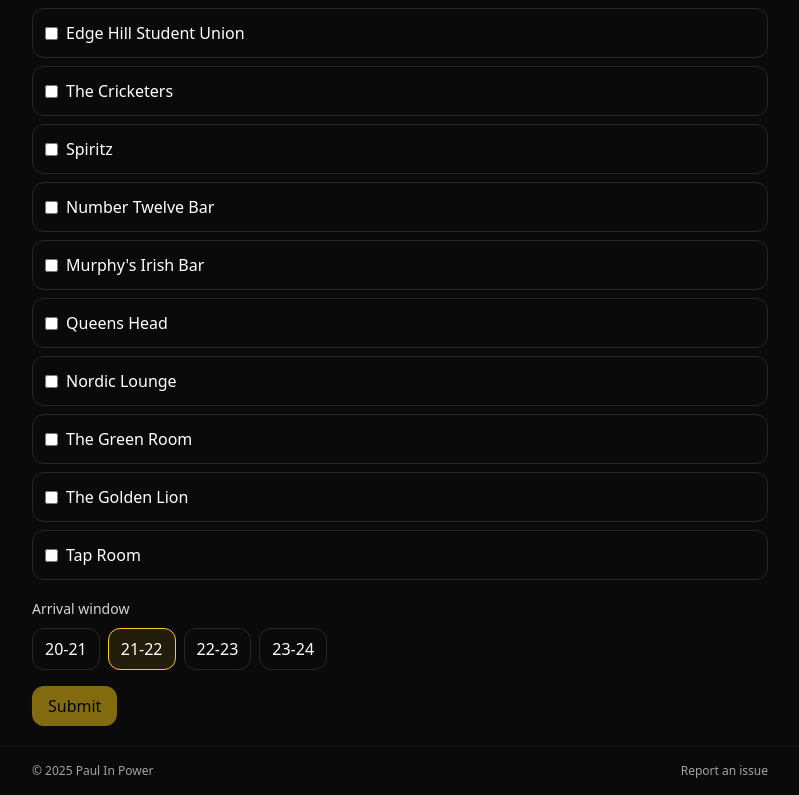
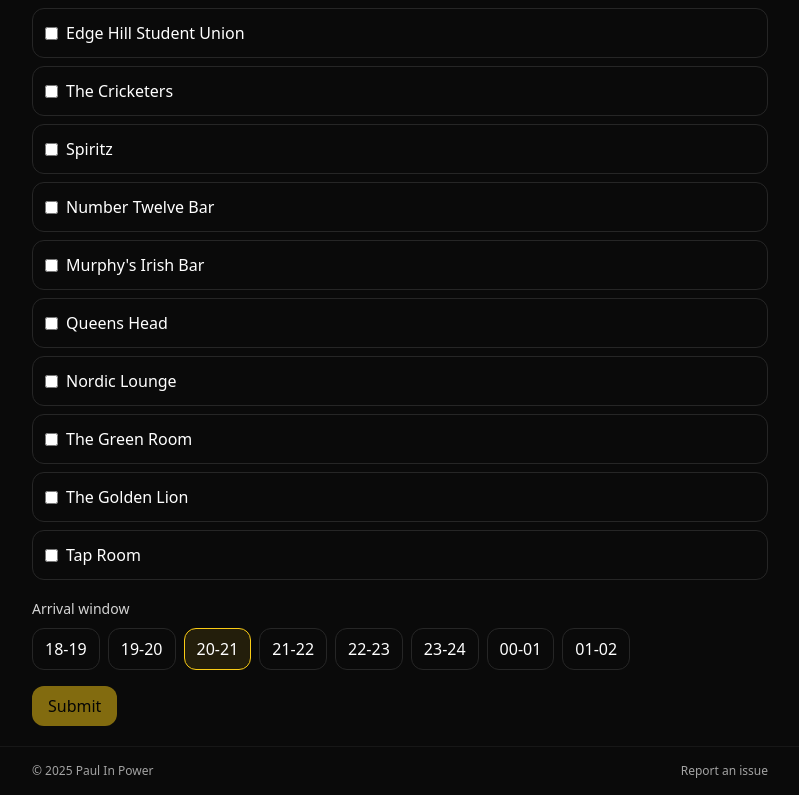
Before and after one commit to Hdaccoder/Acco-Mvp, a Next.js app: page /vote in a window 1280 px wide. Shown: the part 505-1300 px from the top of the page, without its empty margins (240-1039 px from the left). Built offline with nearby package versions, Linux system fonts and the light colour scheme; no server answers.

Commit message:
New Times Added to Votes

```diff
--- a/src/app/vote/VoteClient.tsx
+++ b/src/app/vote/VoteClient.tsx
@@ -11,7 +11,20 @@
 import { nightKey } from "@/lib/dates";
 import { useUserLocation } from "@/hooks/useUserLocation";
 
-const WINDOWS = ["20-21", "21-22", "22-23", "23-24"] as const;
+/**
+ * Expanded arrival windows so people can vote earlier and after midnight.
+ * Feel free to tweak or reorder.
+ */
+const WINDOWS = [
+  "18-19",
+  "19-20",
+  "20-21",
+  "21-22",
+  "22-23",
+  "23-24",
+  "00-01",
+  "01-02",
+] as const;
 
 type Props = { initialVenue: string | null };
 
@@ -20,7 +33,7 @@
   const [uid, setUid] = useState<string | null>(null);
   const [intent, setIntent] = useState<"yes" | "maybe" | "no">("yes");
   const [selected, setSelected] = useState<string[]>([]);
-  const [windowSel, setWindowSel] = useState<string>(WINDOWS[1]);
+  const [windowSel, setWindowSel] = useState<string>(WINDOWS[2]); // default: 20-21
   const { loc, error: locError } = useUserLocation();
   const [err, setErr] = useState<string | null>(null);
 
@@ -77,7 +90,7 @@
           },
           { merge: true }
         );
-        router.push("/");              // ⬅️ redirect to home
+        router.push("/");
         return;
       }
 
@@ -104,7 +117,7 @@
         { merge: true }
       );
 
-      router.push("/");                // ⬅️ redirect to home
+      router.push("/");
     } catch (e: any) {
       setErr(e?.message || String(e));
     }
@@ -127,13 +140,15 @@
 
       <div className="space-y-2">
         <label className="text-sm text-neutral-300">Are you going out tonight?</label>
-        <div className="flex gap-2">
+        <div className="flex flex-wrap gap-2">
           {(["yes", "maybe", "no"] as const).map((x) => (
             <button
               key={x}
               onClick={() => setIntent(x)}
               className={`px-3 py-2 rounded-xl border ${
-                intent === x ? "border-yellow-400 bg-yellow-400/10" : "border-neutral-800"
+                intent === x
+                  ? "border-yellow-400 bg-yellow-400/10"
+                  : "border-neutral-800"
               }`}
             >
               {x}
@@ -179,13 +194,15 @@
 
           <div className="space-y-2">
             <label className="text-sm text-neutral-300">Arrival window</label>
-            <div className="flex gap-2">
+            <div className="flex flex-wrap gap-2">
               {WINDOWS.map((w) => (
                 <button
                   key={w}
                   onClick={() => setWindowSel(w)}
                   className={`px-3 py-2 rounded-xl border ${
-                    w === windowSel ? "border-yellow-400 bg-yellow-400/10" : "border-neutral-800"
+                    w === windowSel
+                      ? "border-yellow-400 bg-yellow-400/10"
+                      : "border-neutral-800"
                   }`}
                 >
                   {w}
@@ -205,7 +222,9 @@
       </button>
 
       {locError && (
-        <p className="text-xs text-red-400">Location error: {locError} (You can still vote)</p>
+        <p className="text-xs text-red-400">
+          Location error: {locError} (You can still vote)
+        </p>
       )}
     </div>
   );
```
